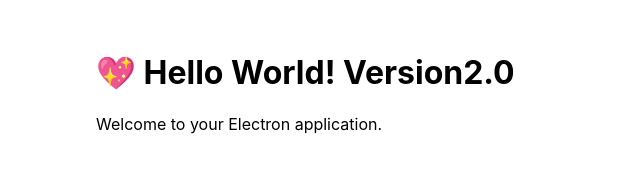
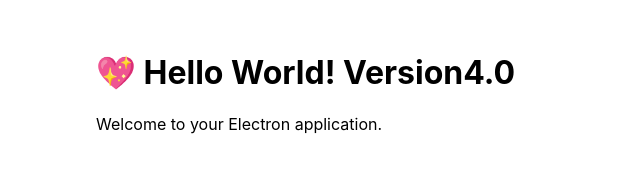
Before and after one commit to radhasai1995/auto-update-example, an Electron app: page src/index.html in a window 800 px wide. Shown: the full height of the page, 0-640 px from the left. Drawn offline with Linux system fonts and the light colour scheme.

Commit message:
second release

```diff
--- a/package.json
+++ b/package.json
@@ -1,7 +1,7 @@
 {
   "name": "auto-update-example",
   "productName": "auto-update-example",
-  "version": "1.0.7",
+  "version": "1.0.8",
   "description": "My Electron application description",
   "main": "src/index.js",
   "scripts": {
--- a/src/index.html
+++ b/src/index.html
@@ -6,7 +6,7 @@
     <link rel="stylesheet" href="index.css" />
   </head>
   <body>
-    <h1>💖 Hello World! Version2.0</h1>
+    <h1>💖 Hello World! Version4.0</h1>
     <p>Welcome to your Electron application.</p>
   </body>
 </html>
```
